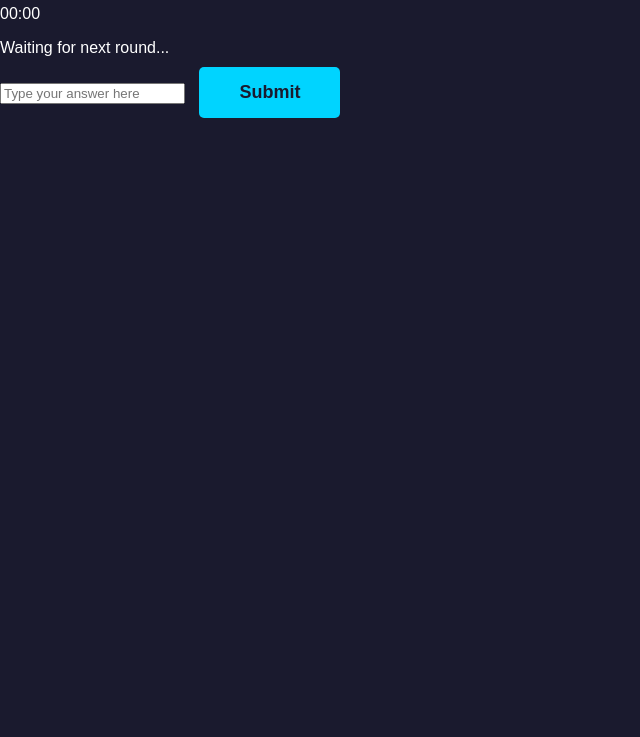
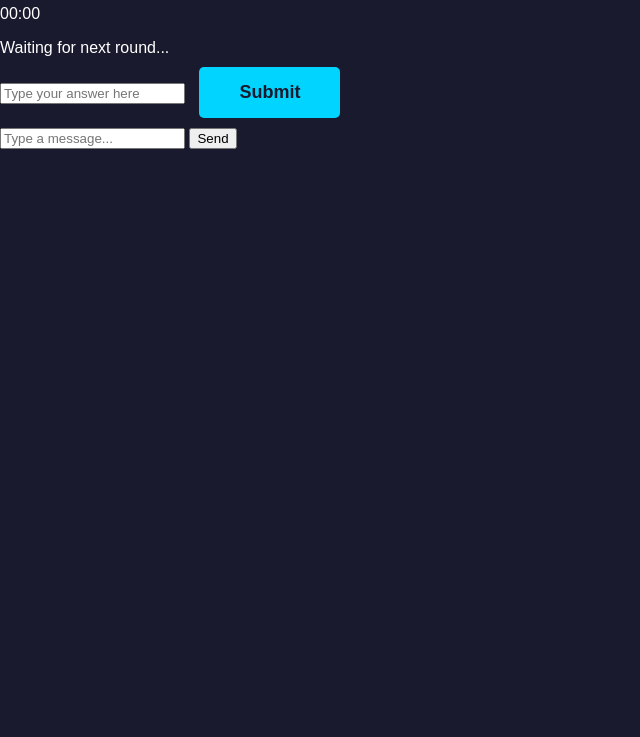
Before and after one commit to brandonshrt/Faking-It, a website: page app/public/pages/game.html in a window 1280 px wide. Shown: the part 63-800 px from the top of the page, without its empty margins (0-640 px from the left). Drawn offline with nearby package versions, Linux system fonts and the light colour scheme; no server answers.

Commit message:
Added chat box

```diff
--- a/app/public/pages/game.html
+++ b/app/public/pages/game.html
@@ -46,6 +46,18 @@
       </aside>
     </main>
   </div>
+  <div class="chat-container">
+  <div class="chat-messages"></div>
+  <div class="chat-input-container">
+    <input
+      type="text"
+      class="chat-input"
+      placeholder="Type a message..."
+      maxlength="200"
+    >
+    <button class="chat-send">Send</button>
+  </div>
+</div>
 
   <script src="/socket.io/socket.io.js"></script>
   <script src="../scripts/game.js"></script>
```
